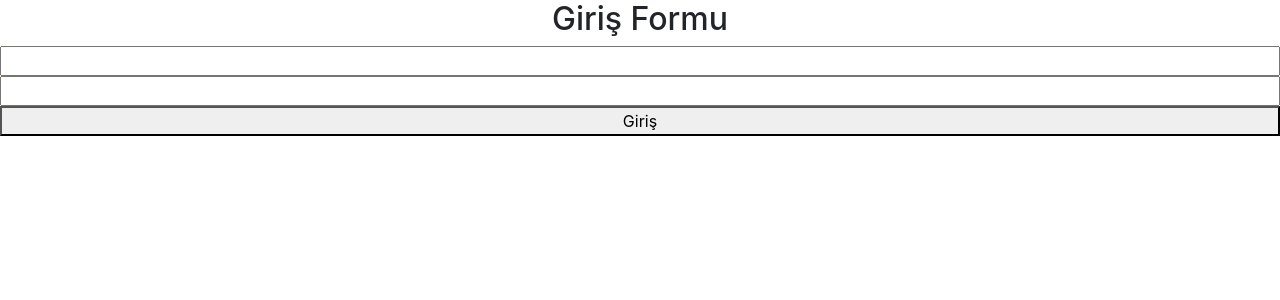
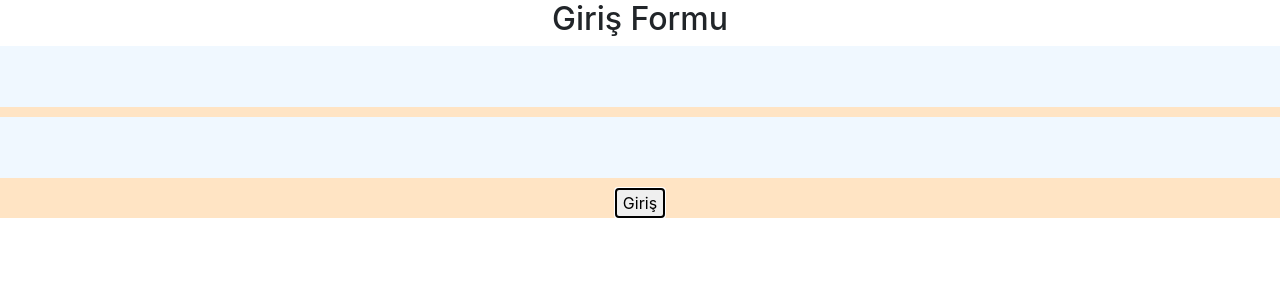
Before and after one commit to FatmaKalkan/iris-app, a React (Create React App) app: page / in a window 1280 px wide. Shown: the top 300 px of the page. Built offline with nearby package versions, Linux system fonts and the light colour scheme.

Commit message:
New login 2

```diff
--- a/package.json
+++ b/package.json
@@ -8,7 +8,7 @@
     "@testing-library/user-event": "^13.5.0",
     "react": "^18.2.0",
     "react-dom": "^18.2.0",
-    "react-scripts": "5.0.1",
+    "react-scripts": "^5.0.1",
     "web-vitals": "^2.1.4"
   },
   "scripts": {
--- a/src/components/button/Button.js
+++ b/src/components/button/Button.js
@@ -2,7 +2,7 @@ import React from "react";
 import "./button.css";
 
 function Button() {
-    return <button>Giriş</button>
+    return <button className="button">Giriş</button>
 }
 
 export default Button;
--- a/src/components/button/button.css
+++ b/src/components/button/button.css
@@ -0,0 +1,3 @@
+.button{
+    outline: auto;
+}
--- a/src/components/form/form.css
+++ b/src/components/form/form.css
@@ -3,4 +3,6 @@
     padding: 30;
     display:flex;
     flex-direction: column;   /*inputların yan yana gelmesi*/
+    justify-content: center;
+    align-items: center;
 }
--- a/src/components/input/Input.js
+++ b/src/components/input/Input.js
@@ -2,7 +2,7 @@ import React  from "react";
 import "./input.css";
 
 function Input(){
-return(<input type="text"/>
+return(<input className="input" type="text"/>
 );
 
 }
--- a/src/components/input/input.css
+++ b/src/components/input/input.css
@@ -0,0 +1,10 @@
+.input{
+outline: none;
+background-color: aliceblue;
+width: 100%;
+border: 0;
+margin: 0px 0px 10px;
+padding: 20px;
+box-sizing: border-box;
+font-size: 14px;
+}
```
Also changed, not shown: src/components/form/Form.js (line endings or trailing spaces), 1 other file (tests, documents, lock files or other folders).
